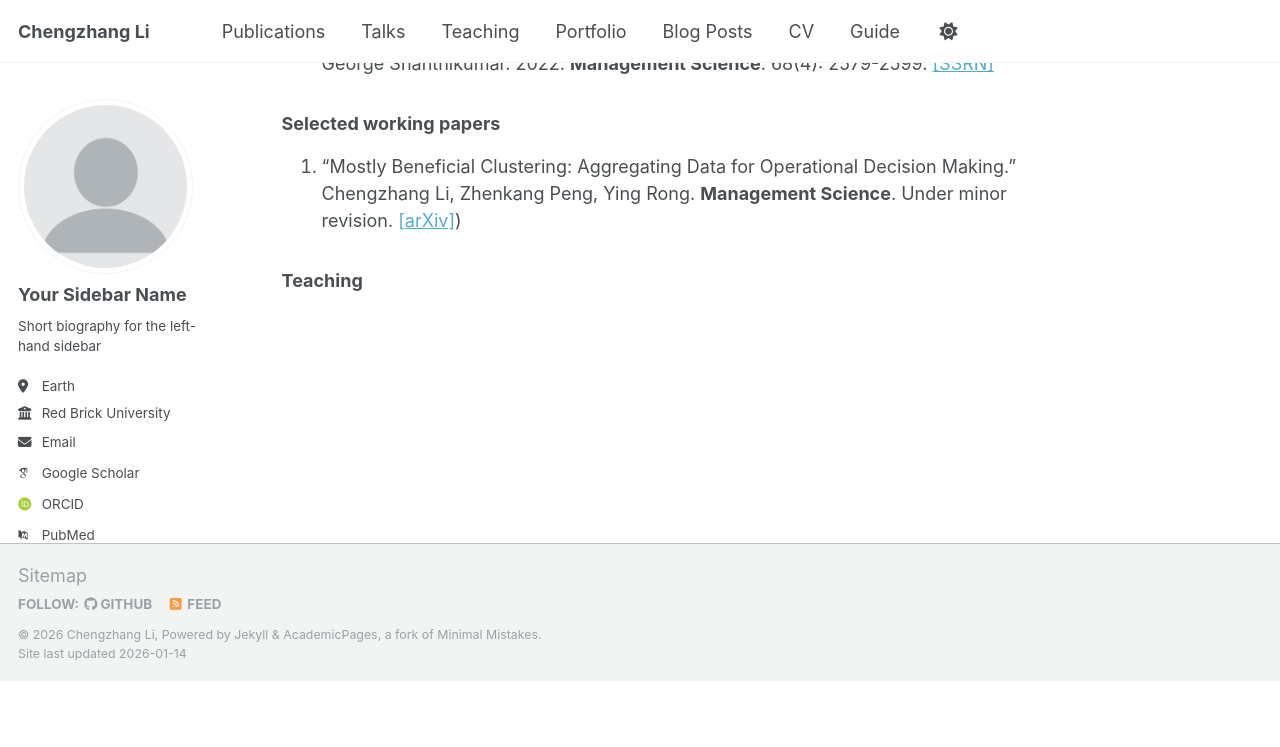
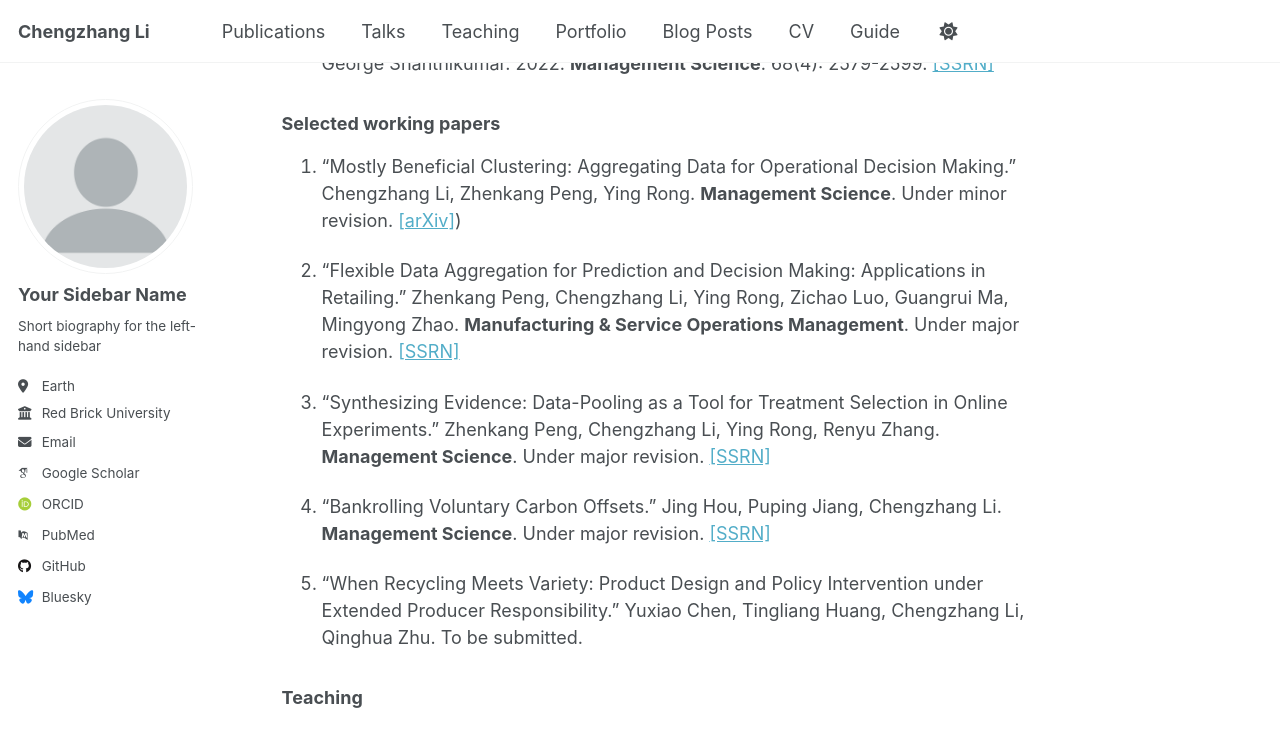
Before and after one commit to li-chengzhang/li-chengzhang.github.io, a Jekyll site: the page built from _pages/about.md, in a window 1280 px wide and 900 px high, scrolled down 892 px. Shown: the top 747 px of the window. Built offline with Jekyll 4.4.1, drawn with Linux system fonts in a browser that asks for light colours; some web fonts are replaced; a script that is not in the unit is left out; before the commit the page ends 1573 px from its top, so only the background shows below that.

Commit message:
Update about.md

```diff
--- a/_pages/about.md
+++ b/_pages/about.md
@@ -38,4 +38,19 @@ My research lies at the intersection of operations management, data-driven decis
     Chengzhang Li, Zhenkang Peng, Ying Rong. **Management Science**. Under minor revision.
    [[arXiv]](https://arxiv.org/abs/2311.17326))
 
+2. "Flexible Data Aggregation for Prediction and Decision Making: Applications in Retailing."
+    Zhenkang Peng, Chengzhang Li, Ying Rong, Zichao Luo, Guangrui Ma, Mingyong Zhao. **Manufacturing & Service Operations Management**. Under major revision.
+   [[SSRN]](https://papers.ssrn.com/sol3/papers.cfm?abstract_id=5693742)
+
+3. "Synthesizing Evidence: Data-Pooling as a Tool for Treatment Selection in Online Experiments."
+    Zhenkang Peng, Chengzhang Li, Ying Rong, Renyu Zhang. **Management Science**. Under major revision.
+   [[SSRN]](https://papers.ssrn.com/sol3/papers.cfm?abstract_id=5393951)
+
+4. "Bankrolling Voluntary Carbon Offsets." Jing Hou, Puping Jiang, Chengzhang Li. **Management Science**. Under major revision.
+   [[SSRN]](https://papers.ssrn.com/sol3/papers.cfm?abstract_id=5448534)
+
+5. "When Recycling Meets Variety: Product Design and Policy Intervention under Extended Producer Responsibility." Yuxiao Chen, Tingliang Huang, Chengzhang Li, Qinghua Zhu. To be submitted.
+
+
+
 ### Teaching
```
